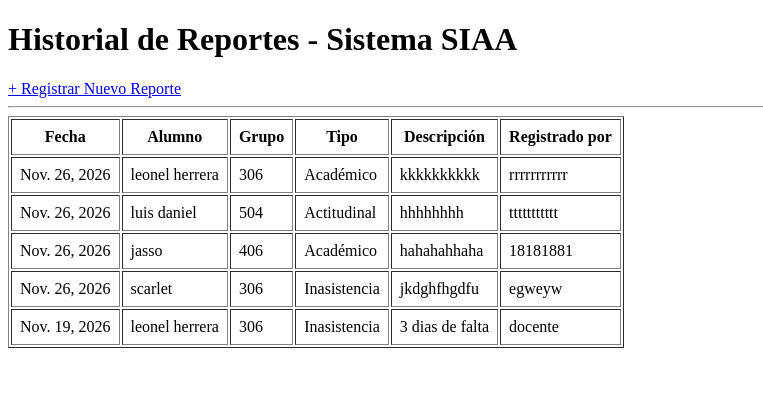
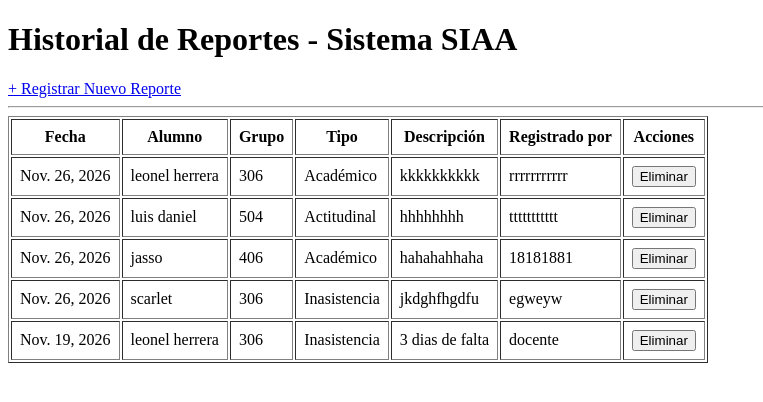
Before and after one commit to tojl100605hmcrvsa4-lgtm/EQUIPO-LA-MERA-PAIPA, a Django app: page / in a window 1280 px wide. Shown: the top 402 px of the page, without its empty margins (0-763 px from the left). Run offline with Django 5.2, Linux system fonts and the light colour scheme; data comes from the database, SQL or seed files in the repository; both versions use the stored data as it was after the commit.

Commit message:
agrege un boton para elminar alumnos

```diff
--- a/sistema_siaa/reportes/templates/reportes/lista_reportes.html
+++ b/sistema_siaa/reportes/templates/reportes/lista_reportes.html
@@ -16,6 +16,7 @@
             <th>Tipo</th>
             <th>Descripción</th>
             <th>Registrado por</th>
+            <th>Acciones</th>
         </tr>
         {% for reporte in reportes %}
         <tr>
@@ -25,10 +26,18 @@
             <td>{{ reporte.get_tipo_display }}</td>
             <td>{{ reporte.descripcion }}</td>
             <td>{{ reporte.registrado_por }}</td>
+            <td>
+                <form action="{% url 'eliminar_reporte' reporte.id %}" method="POST" style="display:inline;">
+                    {% csrf_token %}
+                    <button type="submit" onclick="return confirm('¿Seguro que deseas eliminar este reporte?');">
+                        Eliminar
+                    </button>
+                </form>
+            </td>
         </tr>
         {% empty %}
         <tr>
-            <td colspan="6">No hay reportes registrados todavía.</td>
+            <td colspan="7">No hay reportes registrados todavía.</td>
         </tr>
         {% endfor %}
     </table>
--- a/sistema_siaa/reportes/urls.py
+++ b/sistema_siaa/reportes/urls.py
@@ -5,4 +5,5 @@ urlpatterns = [
     path('', views.lista_reportes, name='lista_reportes'),
     path('nuevo/', views.crear_reporte, name='crear_reporte'),
     path('alumno/<int:alumno_id>/', views.detalle_alumno, name='detalle_alumno'),
+    path('eliminar/<int:id>/', views.eliminar_reporte, name='eliminar_reporte'),
 ]
--- a/sistema_siaa/reportes/views.py
+++ b/sistema_siaa/reportes/views.py
@@ -107,4 +107,10 @@ def detalle_alumno(request, alumno_id):
 
     return render(request, 'reportes/detalle_alumno.html', {
         'alumno': alumno
-    })
+        })
+
+def eliminar_reporte(request, id):
+    reporte = get_object_or_404(Reporte, id=id)
+    if request.method == 'POST':
+        reporte.delete()
+    return redirect('lista_reportes')
```
Also changed, not shown: sistema_siaa/db.sqlite3.
